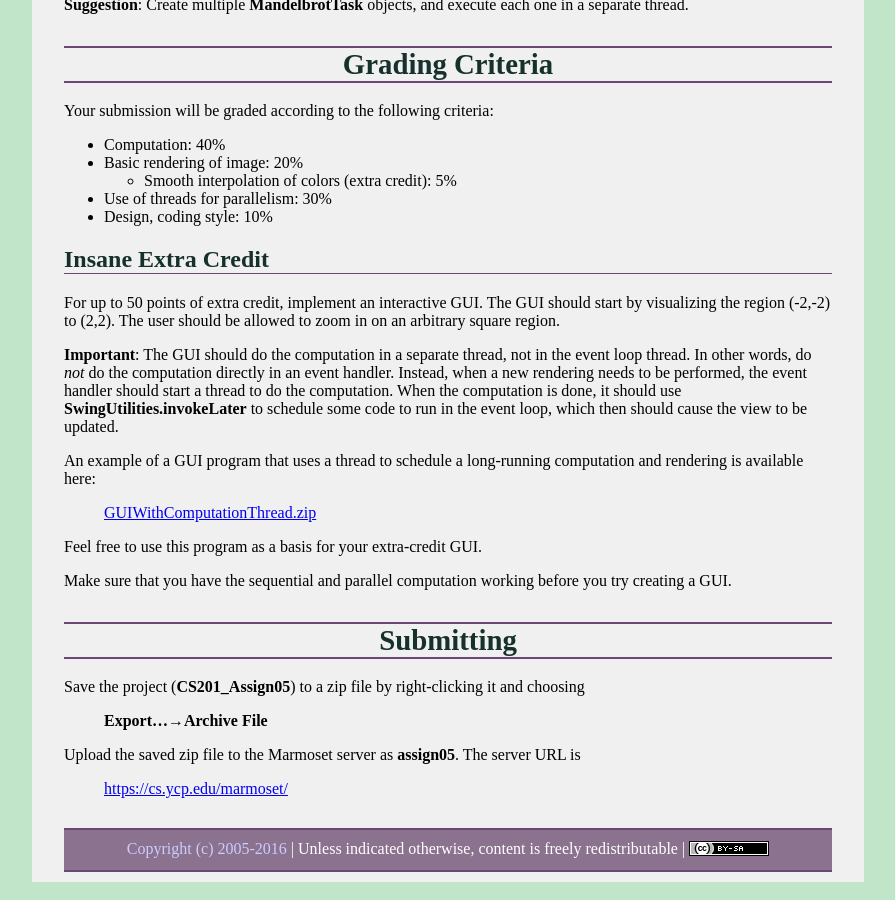
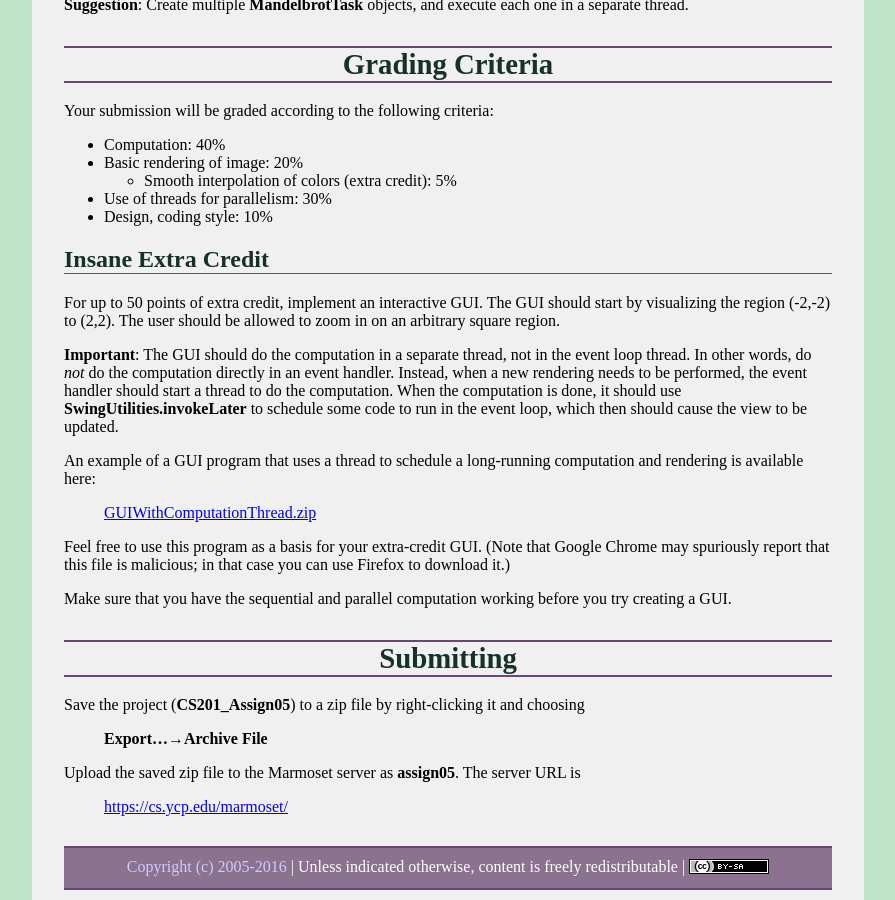
Before and after one commit to ycpcs/cs201-fall2016, a Jekyll site: the page built from assign/assign05.md, in a window 1280 px wide and 900 px high, scrolled down 4676 px. Shown: the whole window, without its empty margins (192-1087 px from the left). Built offline with Jekyll 4.4.1, drawn with Linux system fonts in a browser that asks for light colours; some web fonts are replaced.

Commit message:
note about Chrome blocking the zip download

```diff
--- a/assign/assign05.md
+++ b/assign/assign05.md
@@ -221,7 +221,7 @@ An example of a GUI program that uses a thread to schedule a long-running comput
 
 > [GUIWithComputationThread.zip](GUIWithComputationThread.zip)
 
-Feel free to use this program as a basis for your extra-credit GUI.
+Feel free to use this program as a basis for your extra-credit GUI.  (Note that Google Chrome may spuriously report that this file is malicious; in that case you can use Firefox to download it.)
 
 Make sure that you have the sequential and parallel computation working before you try creating a GUI.
 
```
